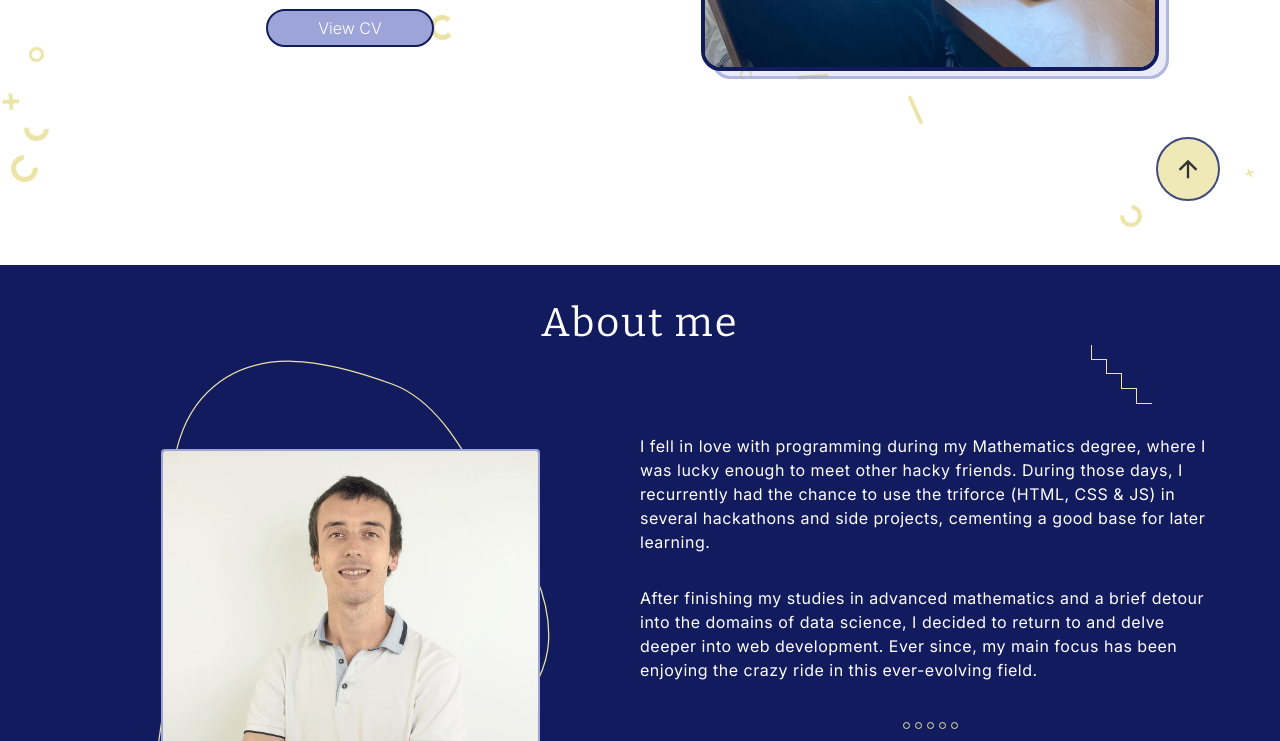
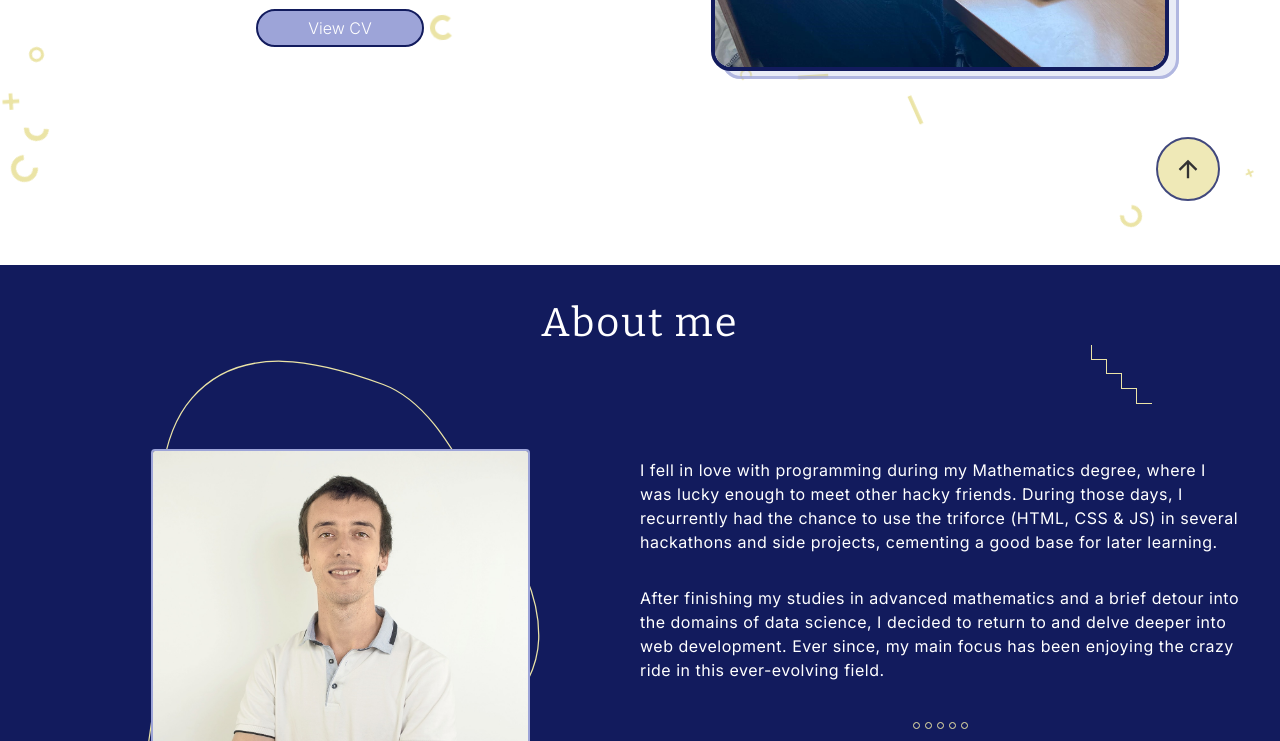
Before and after one commit to xetaxe/portfolio, a website built with Vite: page index.html in a window 1280 px wide. Shown: the part 539-1280 px from the top of the page. Built offline with nearby package versions, Linux system fonts and the light colour scheme.

Commit message:
Little padding corrections on mobile

```diff
--- a/main.css
+++ b/main.css
@@ -49,12 +49,12 @@ p {
 }
 
 section {
-	padding: 30px;
+	padding: 30px 20px;
 }
 
 @media (min-width: 768px) {
 	section {
-		padding: 30px 60px;
+		padding: 30px 40px;
 	}
 }
 
@@ -853,7 +853,7 @@ header {
 	align-items: center;
 }
 
-@media (min-width: 1024px) {
+@media (min-width: 768px) {
 	.extra_container {
 		flex-direction: row;
 	}
@@ -1018,7 +1018,7 @@ textarea:focus, input:focus{
 
 
 footer {
-	padding: 10px 30px;
+	padding: 10px 20px;
 	background-color: var(--primary-color);
 	color: white;
 	display: flex;
```
